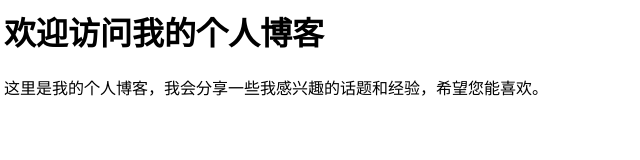
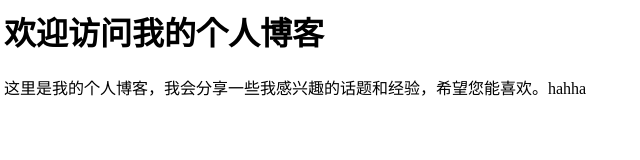
Before and after one commit to Rennes-857/Rennes-857.github.io, a plain HTML site: page index.html in a window 1280 px wide. Shown: the full height of the page, 4-644 px from the left. Drawn offline with Linux system fonts and the light colour scheme.

Commit message:
Update index.html

```diff
--- a/index.html
+++ b/index.html
@@ -2,6 +2,6 @@
 <head> <title>我的个人博客</title></head>
 <body>
 <h1>欢迎访问我的个人博客</h1>
-<p>这里是我的个人博客，我会分享一些我感兴趣的话题和经验，希望您能喜欢。</p>
+<p>这里是我的个人博客，我会分享一些我感兴趣的话题和经验，希望您能喜欢。hahha</p>
 </body>
 </html>
```
